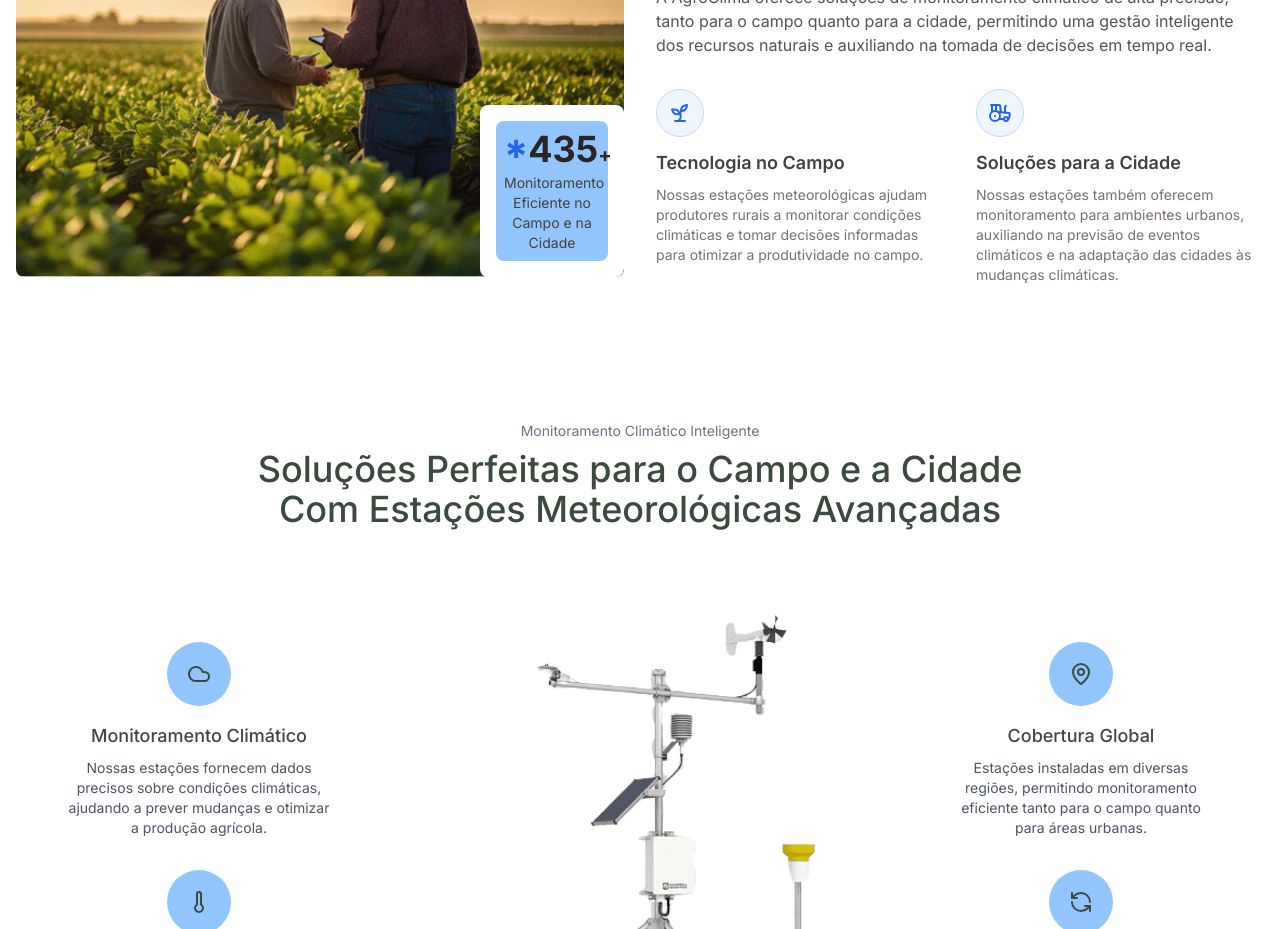
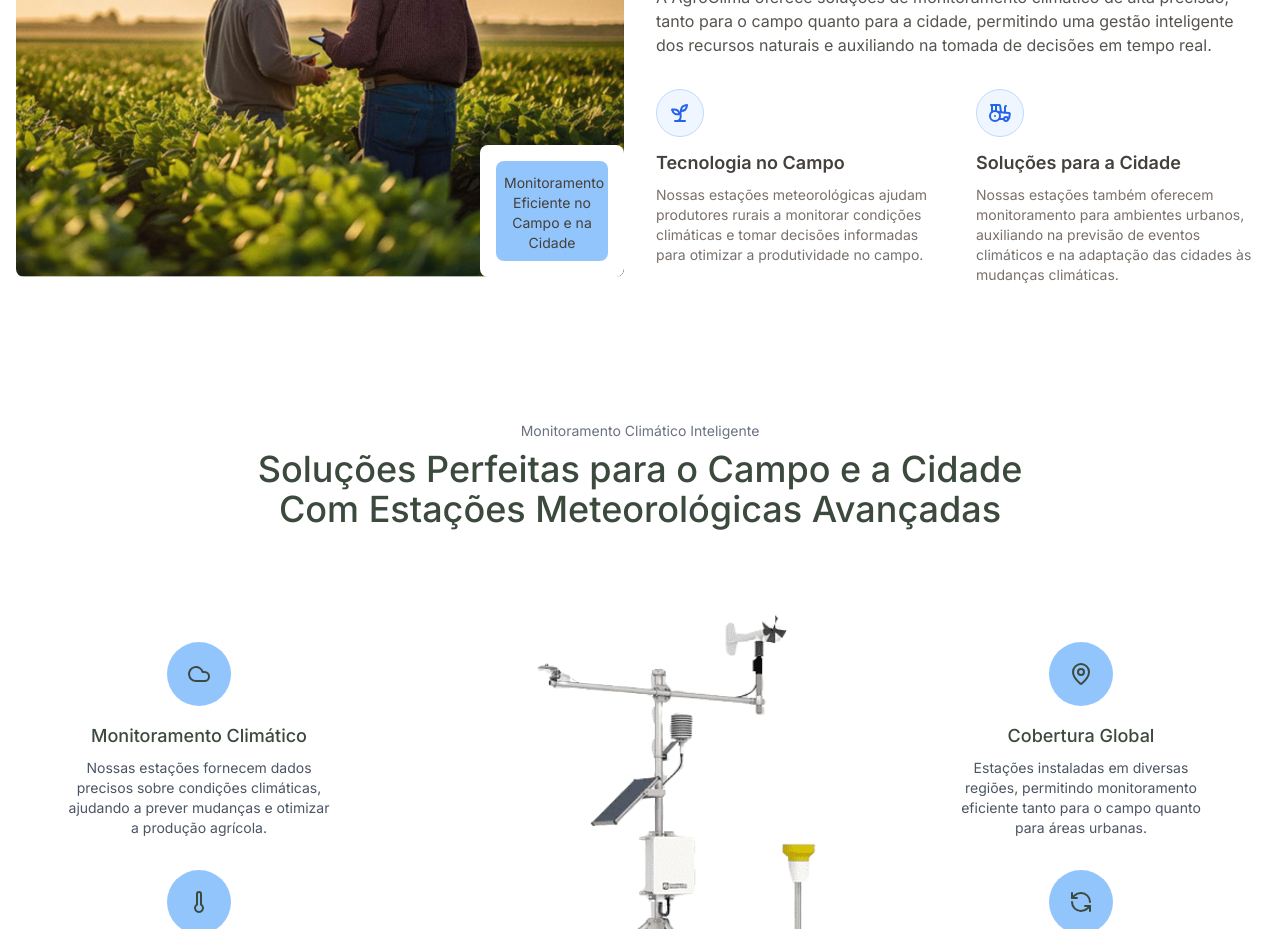
Before and after one commit to devPrates/agroclima, a Next.js app: page / in a window 1280 px wide. Shown: the part 1220-2149 px from the top of the page. Built offline with nearby package versions, Linux system fonts and the light colour scheme.

Commit message:
feat: bug contact fix

```diff
--- a/components/about-section.tsx
+++ b/components/about-section.tsx
@@ -20,9 +20,6 @@ export default function AboutSection() {
                             {/* Stats box - positioned inside the image container */}
                             <div className="absolute bottom-0 right-0 w-32 rounded-lg bg-white p-3 text-center sm:w-36 sm:p-4">
                                 <div className="bg-blue-300 p-2 rounded-lg">
-                                    <div className="text-3xl font-bold text-stone-800 sm:text-4xl">
-                                        <span className="text-blue-600">*</span>435<span className="text-xl">+</span>
-                                    </div>
                                     <div className="mt-1 text-xs text-stone-700 sm:text-sm">Monitoramento Eficiente no Campo e na Cidade</div>
                                 </div>
                             </div>
--- a/components/contact-section.tsx
+++ b/components/contact-section.tsx
@@ -4,13 +4,13 @@ import { Send } from "lucide-react"
 export default function ContactSection() {
   return (
     <section
-      className="w-full h-screen flex items-center justify-center py-4 px-4 md:px-0"
+      className="w-full md:h-screen flex items-center justify-center py-4 px-4 md:px-0 my-8 md:my-0"
       id="contact"
     >
       <div className="w-full h-full flex items-center justify-center">
         <div className="rounded-xl shadow-lg overflow-hidden flex flex-col md:flex-row w-full max-w-6xl mx-auto">
-          {/* Image section */}
-          <div className="relative md:w-1/3 h-[550px]">
+          {/* Image section - Oculta em telas menores */}
+          <div className="relative md:w-1/3 h-[550px] hidden md:block">
             <Image
               src="/estacao-solar.jpeg"
               alt="Estação meteorológica AgroClima"
```
